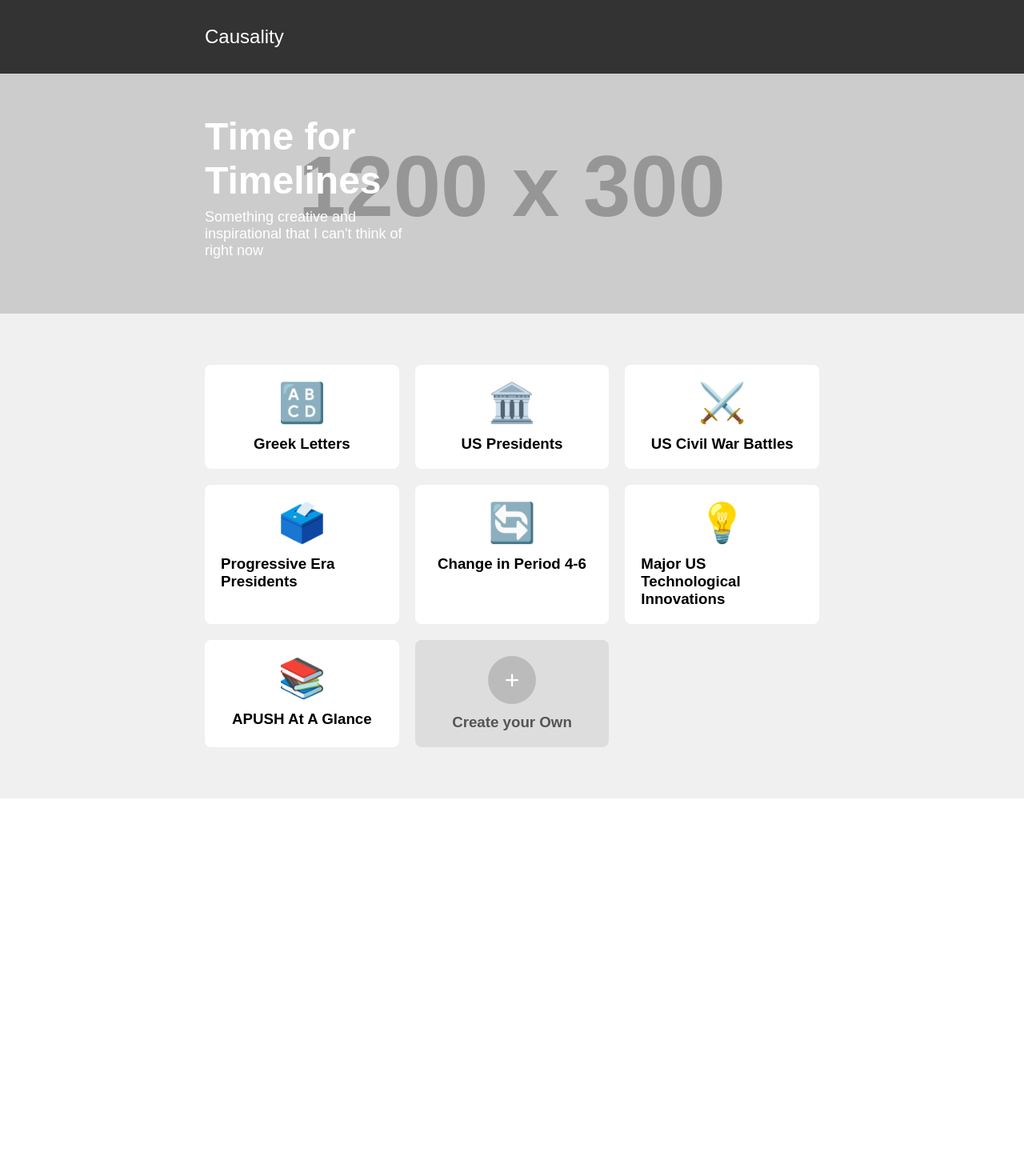
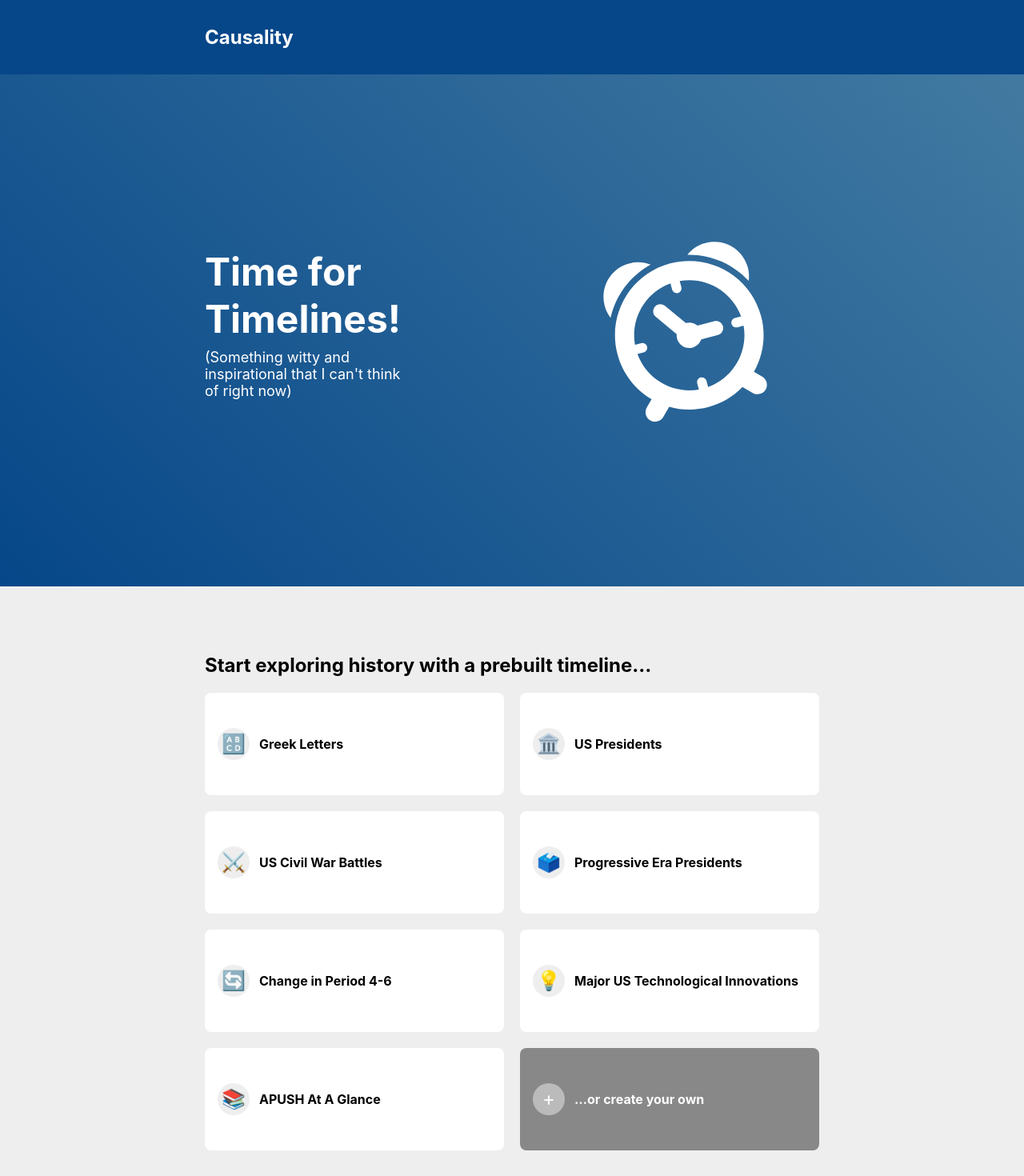
Before and after one commit to raymondjxu/causality, a React (Create React App) app: page / in a window 1280 px wide. Shown: the top 1470 px of the page at 80% size. Before the commit the page ends 998 px from the top, so only its background shows below. Built offline with nearby package versions, Linux system fonts and the light colour scheme.

Commit message:
components

```diff
--- a/src/App.js
+++ b/src/App.js
@@ -2,6 +2,8 @@ import React from 'react';
 import { Routes, Route } from 'react-router-dom';
 import Home from './pages/Home';
 import MainTimelineApp from './pages/MainTimelineApp';
+import Header from './components/Header';
+import Footer from './components/Footer';
 
 export default function App() {
   const [eventListManifest, setEventListManifest] = React.useState(null);
@@ -11,9 +13,14 @@ export default function App() {
       .then(data => setEventListManifest(data));
   }, []);
   return (
-    <Routes>
-      <Route path="/" element={<Home eventListManifest={eventListManifest} />} />
-      <Route path="/play/:eventListId" element={<MainTimelineApp />} />
-    </Routes>
+    <div style={{ display: 'flex', flexDirection: 'column', height: '100vh' }}>
+      <div style={{ flex: 1, display: 'flex', flexDirection: 'column' }}>
+        <Routes>
+          <Route path="/" element={<Home eventListManifest={eventListManifest} />} />
+          <Route path="/play/:eventListId" element={<MainTimelineApp />} />
+        </Routes>
+      </div>
+      <Footer />
+    </div>
   );
 }
--- /dev/null
+++ b/src/components/EventCard.js
@@ -0,0 +1,54 @@
+import React from 'react';
+import { Link } from 'react-router-dom';
+
+export default function EventCard({ to, emoji, name, bg = 'white', textColor = 'inherit', circleBg = '#eee', style = {} }) {
+  return (
+    <Link
+      to={to}
+      style={{
+        background: bg,
+        borderRadius: '8px',
+        padding: '16px',
+        textDecoration: 'none',
+        color: textColor,
+        display: 'flex',
+        flexDirection: 'row',
+        alignItems: 'center',
+        justifyContent: 'flex-start',
+        height: '8rem',
+        boxSizing: 'border-box',
+        ...style
+      }}
+    >
+      <div
+        style={{
+          width: '40px',
+          height: '40px',
+          borderRadius: '50%',
+          background: circleBg,
+          display: 'flex',
+          alignItems: 'center',
+          justifyContent: 'center',
+          fontSize: '24px',
+          marginRight: '12px',
+          flexShrink: 0
+        }}
+      >
+        {emoji}
+      </div>
+      <h3
+        style={{
+          margin: 0,
+          fontSize: '16px',
+          flex: 1,
+          overflow: 'hidden',
+          display: '-webkit-box',
+          WebkitLineClamp: 2,
+          WebkitBoxOrient: 'vertical'
+        }}
+      >
+        {name}
+      </h3>
+    </Link>
+  );
+}
--- /dev/null
+++ b/src/components/EventGrid.js
@@ -0,0 +1,34 @@
+import React from 'react';
+import EventCard from './EventCard';
+
+export default function EventGrid({ items }) {
+  return (
+    <div style={{ background: 'var(--background-light)', padding: '4rem 16rem', flex: 1 }}>
+      <h2>Start exploring history with a prebuilt timeline…</h2>
+      <div
+        style={{
+          display: 'grid',
+          gridTemplateColumns: 'repeat(auto-fit, minmax(16rem, 1fr))',
+          gap: '20px'
+        }}
+      >
+        {items.map(item => (
+          <EventCard
+            key={item.filename}
+            to={`/play/${encodeURIComponent(item.filename)}`}
+            emoji={item.emoji || '🎯'}
+            name={item.name}
+          />
+        ))}
+        <EventCard
+          to="/create"
+          emoji="+"
+          name="…or create your own"
+          bg="var(--background-medium)"
+          textColor="white"
+          circleBg="#bbb"
+        />
+      </div>
+    </div>
+  );
+}
--- /dev/null
+++ b/src/components/Footer.js
@@ -0,0 +1,9 @@
+import React from 'react';
+
+export default function Footer() {
+  return (
+    <footer style={{ padding: '1rem 16rem', background: 'var(--polynesian-blue)', color: 'white', textAlign: 'center' }}>
+      © 2025 Raymond Xu. All rights reserved.
+    </footer>
+  );
+}
--- /dev/null
+++ b/src/components/Header.js
@@ -0,0 +1,9 @@
+import React from 'react';
+
+export default function Header() {
+  return (
+    <header style={{ padding: '2rem 16rem', background: 'var(--polynesian-blue)', color: 'white', fontSize: '24px', fontWeight: 'bold' }}>
+      Causality
+    </header>
+  );
+}
--- /dev/null
+++ b/src/components/HeroBanner.js
@@ -0,0 +1,33 @@
+import React from 'react';
+
+export default function HeroBanner() {
+  return (
+    <div
+      style={{
+        position: 'relative',
+        background: 'linear-gradient(-135deg, var(--ucla-blue) 0%, var(--polynesian-blue) 100%)',
+        height: '40rem',
+        display: 'flex',
+        alignItems: 'center',
+        padding: '0 16rem'
+      }}
+    >
+      <div style={{ width: '33%', color: 'white' }}>
+        <h1 style={{ fontSize: '48px', margin: 0 }}>Time for Timelines!</h1>
+        <p style={{ fontSize: '18px', marginTop: '8px' }}>
+          (Something witty and inspirational that I can't think of right now)
+        </p>
+      </div>
+      <img
+        src="/lists/alarmClock.svg"
+        alt="Alarm Clock"
+        style={{
+          position: 'absolute',
+          right: '20rem',
+          height: '200px',
+          transform: 'rotate(-15deg)'
+        }}
+      />
+    </div>
+  );
+}
--- a/src/index.css
+++ b/src/index.css
@@ -1,8 +1,20 @@
+/* Theme colors */
+:root {
+  --polynesian-blue: #064789ff;
+  --ucla-blue: #427aa1ff;
+  --alice-blue: #ebf2faff;
+  --fern-green: #3f784dff;
+  --brunswick-green: #283e2fff;
+  --background-light: #eee;
+  --background-medium: #888;
+  --background-dark: #333;
+}
+
+/* existing styles */
 body {
   margin: 0;
-  font-family: -apple-system, BlinkMacSystemFont, 'Segoe UI', 'Roboto', 'Oxygen',
-    'Ubuntu', 'Cantarell', 'Fira Sans', 'Droid Sans', 'Helvetica Neue',
-    sans-serif;
+  font-family: -apple-system, BlinkMacSystemFont, 'Segoe UI', 'Noto Sans',
+    Helvetica, Arial, sans-serif, 'Apple Color Emoji', 'Segoe UI Emoji';
   -webkit-font-smoothing: antialiased;
   -moz-osx-font-smoothing: grayscale;
 }
--- a/src/pages/Home.js
+++ b/src/pages/Home.js
@@ -1,95 +1,18 @@
 import React from 'react';
 import { Link } from 'react-router-dom';
+import Header from '../components/Header';
+import HeroBanner from '../components/HeroBanner';
+import EventGrid from '../components/EventGrid';
+import Footer from '../components/Footer';
 
 export default function Home({ eventListManifest }) {
   if (!eventListManifest) return <div>Loading...</div>;
 
   return (
-    <div style={{ fontFamily: 'sans-serif', minHeight: '100vh', display: 'flex', flexDirection: 'column' }}>
-      <header style={{ padding: '2rem 16rem', background: '#333', color: 'white', fontSize: '24px' }}>
-        Causality
-      </header>
-      <div
-        style={{
-          backgroundImage: 'url(https://via.placeholder.com/1200x300)',
-          backgroundSize: 'cover',
-          backgroundPosition: 'center',
-          height: '300px',
-          display: 'flex',
-          alignItems: 'center',
-          padding: '0 16rem'
-        }}
-      >
-        <div style={{ width: '33%', color: 'white' }}>
-          <h1 style={{ fontSize: '48px', margin: 0 }}>Time for Timelines</h1>
-          <p style={{ fontSize: '18px', marginTop: '8px' }}>
-            Something creative and inspirational that I can't think of right now
-          </p>
-        </div>
-      </div>
-      <div style={{ background: '#f0f0f0', padding: '4rem 16rem', flex: 1 }}>
-        <div
-          style={{
-            display: 'grid',
-            gridTemplateColumns: 'repeat(auto-fit, minmax(200px, 1fr))',
-            gap: '20px'
-          }}
-        >
-          {eventListManifest.map(item => (
-            <Link
-              to={`/play/${encodeURIComponent(item.filename)}`}
-              key={item.filename}
-              style={{
-                background: 'white',
-                borderRadius: '8px',
-                padding: '20px',
-                textDecoration: 'none',
-                color: 'inherit',
-                display: 'flex',
-                flexDirection: 'column',
-                alignItems: 'center'
-              }}
-            >
-              <div style={{ fontSize: '48px', marginBottom: '12px' }}>
-                {item.emoji || '🎯'}
-              </div>
-              <h3 style={{ margin: 0 }}>{item.name}</h3>
-            </Link>
-          ))}
-          <Link
-            to="/create"
-            style={{
-              background: '#ddd',
-              borderRadius: '8px',
-              padding: '20px',
-              textDecoration: 'none',
-              color: '#555',
-              display: 'flex',
-              flexDirection: 'column',
-              alignItems: 'center',
-              justifyContent: 'center'
-            }}
-          >
-            <div
-              style={{
-                width: '60px',
-                height: '60px',
-                borderRadius: '50%',
-                background: '#bbb',
-                display: 'flex',
-                alignItems: 'center',
-                justifyContent: 'center',
-                fontSize: '32px',
-                color: 'white',
-                marginBottom: '12px'
-              }}
-            >
-              +
-            </div>
-            <h3 style={{ margin: 0 }}>Create your Own</h3>
-          </Link>
-        </div>
-      </div>
+    <div style={{ minHeight: '100vh', display: 'flex', flexDirection: 'column' }}>
+        <Header />
+      <HeroBanner />
+      <EventGrid items={eventListManifest} />
     </div>
   );
 }
--- a/src/pages/MainTimelineApp.js
+++ b/src/pages/MainTimelineApp.js
@@ -189,19 +189,21 @@ export default function MainTimelineApp() {
       setBaseY(timelineRef.current ? timelineRef.current.offsetHeight / 2 - eventSpacing * (fixedEvents.length) / 2 : 0);
     }
   };
+  const timelineInfo = eventListManifest?.find(item => item.filename === selectedEventList);
+  const timelineName = timelineInfo?.name || 'Untitled Timeline';
   return (
     <>
       {/* Always render the modal, but only show it when showCompletion is true */}
       {showCompletion && <CompletionModal onClose={() => navigate('/')} show={showCompletion} />}
-      <div className="App" style={{ display: 'flex', flexDirection: 'row', height: '100vh' }}>
+      <div className="App" style={{ display: 'flex', flexDirection: 'row', flex: 1 }}>
         <div style={{ flex: 1, display: 'flex', flexDirection: 'column' }}>
-          <header style={{ textAlign: 'center', padding: '20px', backgroundColor: '#282c34', color: 'white', position: 'relative' }}>
+          <header style={{ textAlign: 'center', padding: '20px', backgroundColor: 'var(--polynesian-blue)', color: 'white', position: 'relative' }}>
             <button onClick={() => navigate('/')} aria-label="Back" style={{ position: 'absolute', left: '20px', top: '50%', transform: 'translateY(-50%)', background: 'none', border: 'none', cursor: 'pointer' }}>
               <svg width="24" height="24" viewBox="0 0 24 24" fill="none" stroke="white" strokeWidth="2" strokeLinecap="round" strokeLinejoin="round">
                 <polyline points="15 18 9 12 15 6" />
               </svg>
             </button>
-            <h1>Timeline of Events</h1>
+            <h1>{timelineName}</h1>
           </header>
           <main
             style={{
```
Also changed, not shown: public/lists/alarmClock.svg (added), 1 other file (tests, documents, lock files or other folders).
